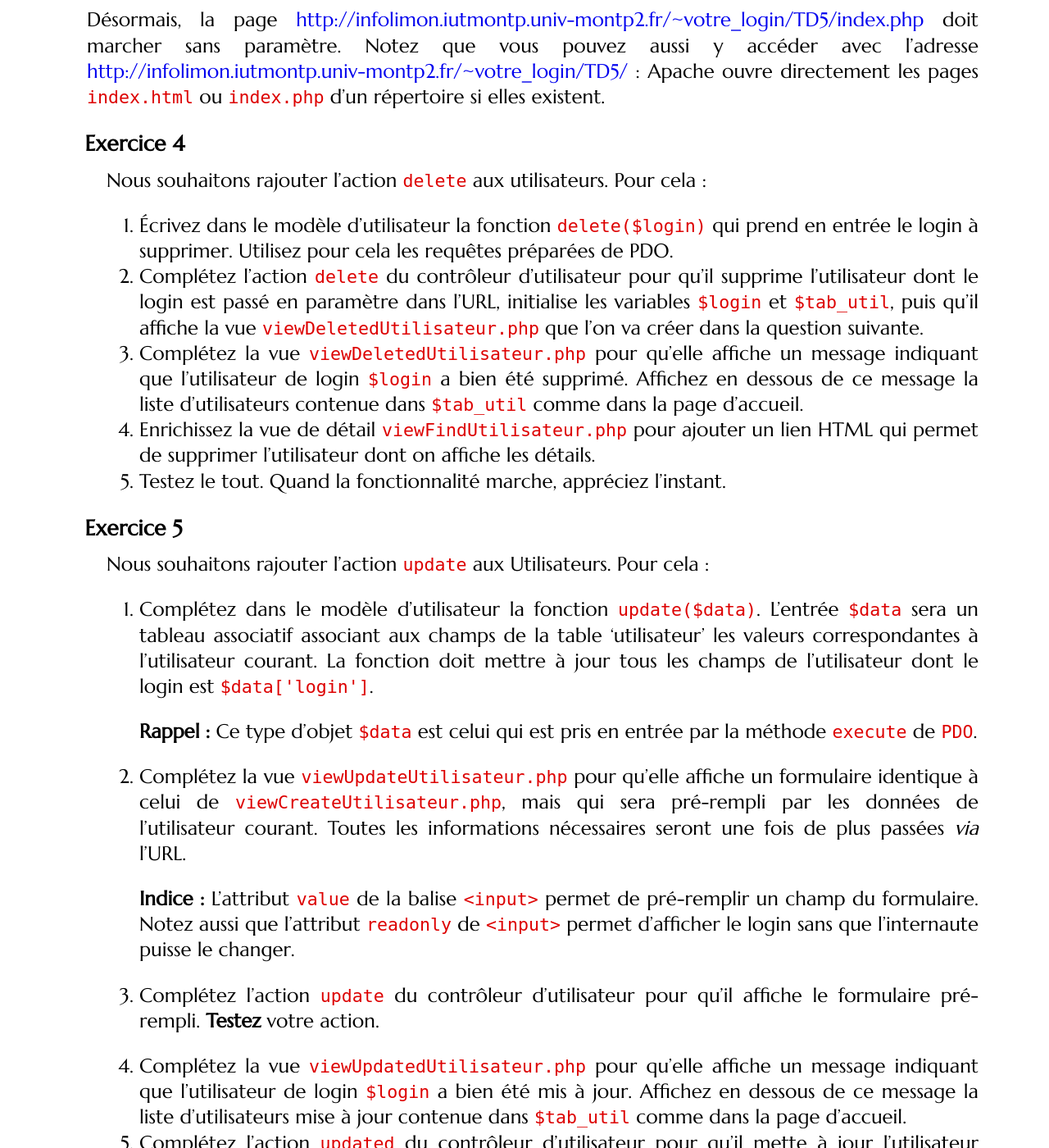
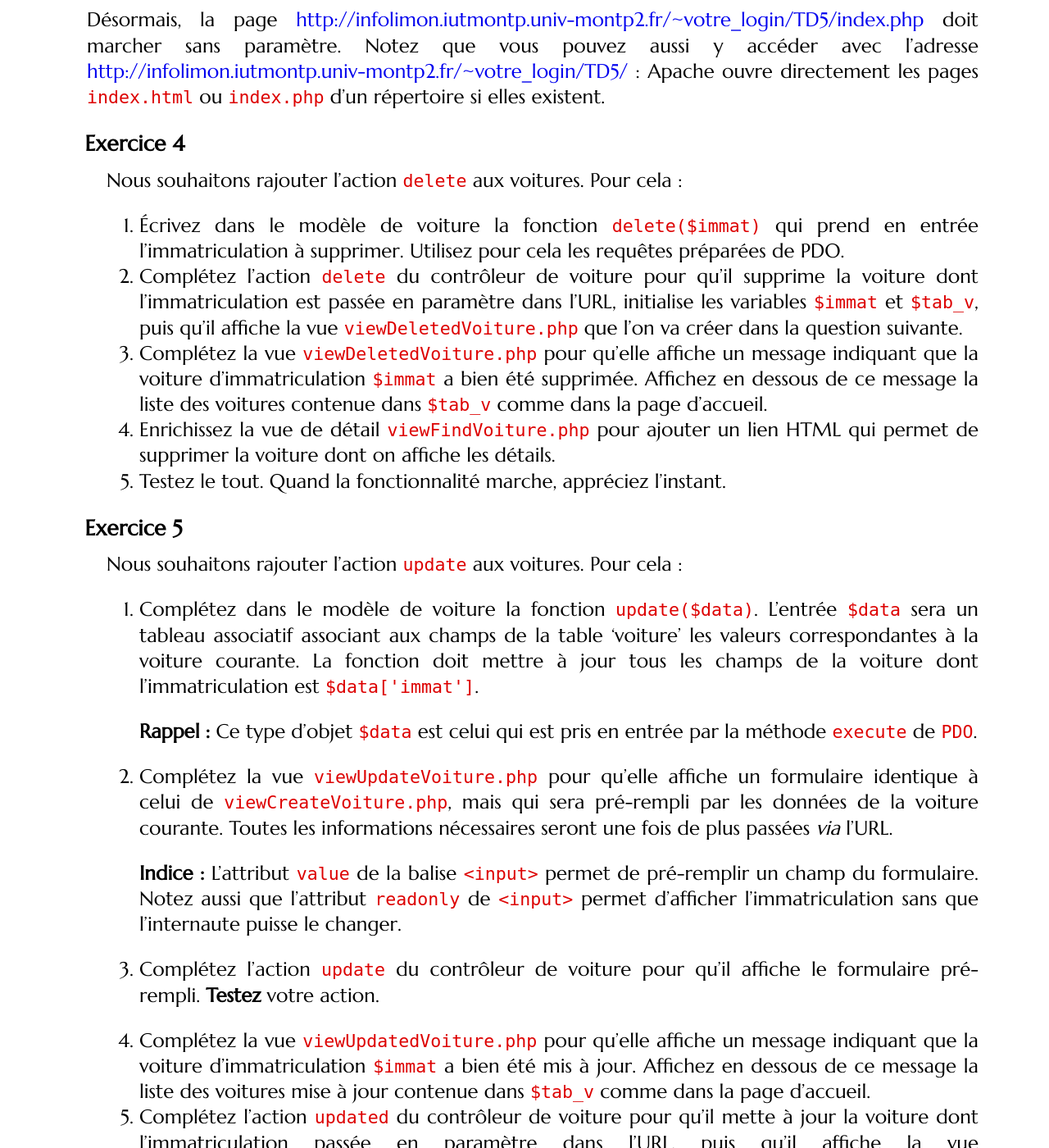
Before and after one commit to romainlebreton/R3.01-DeveloppementWeb, a Jekyll site: the page built from tutorials/tutorial5.md, in a window 1280 px wide and 1400 px high, scrolled down 3354 px. Shown: the whole window at 82% size. Built offline with Jekyll 4.4.1, drawn with Linux system fonts in a browser that asks for light colours; some web fonts are replaced; some of the changed text lies outside the part shown.

Commit message:
Update tutorial5.md

```diff
--- a/tutorials/tutorial5.md
+++ b/tutorials/tutorial5.md
@@ -203,60 +203,60 @@ si elles existent.
 
 <div class="exercise">
 
-Nous souhaitons rajouter l'action `delete` aux utilisateurs. Pour cela :
+Nous souhaitons rajouter l'action `delete` aux voitures. Pour cela :
 
-1. Écrivez dans le modèle d'utilisateur la fonction `delete($login)` qui prend
-   en entrée le login à supprimer. Utilisez pour cela les requêtes préparées de
+1. Écrivez dans le modèle de voiture la fonction `delete($immat)` qui prend
+   en entrée l'immatriculation à supprimer. Utilisez pour cela les requêtes préparées de
    PDO.
-1. Complétez l'action `delete` du contrôleur d'utilisateur pour qu'il supprime
-   l'utilisateur dont le login est passé en paramètre dans l'URL, initialise les
-   variables `$login` et `$tab_util`, puis qu'il affiche la vue
-   `viewDeletedUtilisateur.php` que l'on va créer dans la question suivante.
-1. Complétez la vue `viewDeletedUtilisateur.php` pour qu'elle affiche un message
-   indiquant que l'utilisateur de login `$login` a bien été supprimé. Affichez
-   en dessous de ce message la liste d'utilisateurs contenue dans `$tab_util`
+1. Complétez l'action `delete` du contrôleur de voiture pour qu'il supprime
+   la voiture dont l'immatriculation est passée en paramètre dans l'URL, initialise les
+   variables `$immat` et `$tab_v`, puis qu'il affiche la vue
+   `viewDeletedVoiture.php` que l'on va créer dans la question suivante.
+1. Complétez la vue `viewDeletedVoiture.php` pour qu'elle affiche un message
+   indiquant que la voiture d'immatriculation  `$immat` a bien été supprimée. Affichez
+   en dessous de ce message la liste des voitures contenue dans `$tab_v`
    comme dans la page d'accueil.
-1. Enrichissez la vue de détail `viewFindUtilisateur.php` pour ajouter un lien
-   HTML qui permet de supprimer l'utilisateur dont on affiche les détails.
+1. Enrichissez la vue de détail `viewFindVoiture.php` pour ajouter un lien
+   HTML qui permet de supprimer la voiture dont on affiche les détails.
 1. Testez le tout. Quand la fonctionnalité marche, appréciez l'instant.
 
 </div>
 
 <div class="exercise">
 
-Nous souhaitons rajouter l'action `update` aux Utilisateurs. Pour cela :
+Nous souhaitons rajouter l'action `update` aux voitures. Pour cela :
 
-1. Complétez dans le modèle d'utilisateur la fonction `update($data)`. L'entrée
+1. Complétez dans le modèle de voiture la fonction `update($data)`. L'entrée
    `$data` sera un tableau associatif associant aux champs de la table
-   'utilisateur' les valeurs correspondantes à l'utilisateur courant. La fonction
-   doit mettre à jour tous les champs de l'utilisateur dont le login est
-   `$data['login']`.
+   'voiture' les valeurs correspondantes à la voiture courante. La fonction
+   doit mettre à jour tous les champs de la voiture  dont l'immatriculation  est
+   `$data['immat']`.
 
    **Rappel :** Ce type d'objet `$data` est celui qui est pris en entrée par la
    méthode `execute` de `PDO`.
 
-1. Complétez la vue `viewUpdateUtilisateur.php` pour qu'elle affiche un
-   formulaire identique à celui de `viewCreateUtilisateur.php`, mais qui sera
-   pré-rempli par les données de l'utilisateur courant. Toutes les informations
+1. Complétez la vue `viewUpdateVoiture.php` pour qu'elle affiche un
+   formulaire identique à celui de `viewCreateVoiture.php`, mais qui sera
+   pré-rempli par les données de la voiture courante. Toutes les informations
    nécessaires seront une fois de plus passées *via* l'URL.
 
    **Indice :** L'attribut `value` de la balise `<input>` permet de pré-remplir un
    champ du formulaire.  Notez aussi que l'attribut `readonly` de `<input>`
-   permet d'afficher le login sans que l'internaute puisse le changer.
+   permet d'afficher l'immatriculation sans que l'internaute puisse le changer.
 
-1. Complétez l'action `update` du contrôleur d'utilisateur pour qu'il affiche le
+1. Complétez l'action `update` du contrôleur de voiture pour qu'il affiche le
    formulaire pré-rempli. **Testez** votre action.
 
-1. Complétez la vue `viewUpdatedUtilisateur.php` pour qu'elle affiche un message
-   indiquant que l'utilisateur de login `$login` a bien été mis à jour. Affichez
-   en dessous de ce message la liste d'utilisateurs mise à jour contenue dans
-   `$tab_util` comme dans la page d'accueil.
-1. Complétez l'action `updated` du contrôleur d'utilisateur pour qu'il mette à
-   jour l'utilisateur dont le login est passé en paramètre dans l'URL, puis
-   qu'il affiche la vue `viewUpdatedUtilisateur.php` après l'avoir correctement
-   initialisé.
-1. Enrichissez la vue de détail `viewFindUtilisateur.php` pour ajouter un lien
-   HTML qui permet de mettre à jour l'utilisateur dont on affiche les détails.
+1. Complétez la vue `viewUpdatedVoiture.php` pour qu'elle affiche un message
+   indiquant que la voiture d'immatriculation `$immat` a bien été mis à jour. Affichez
+   en dessous de ce message la liste des voitures mise à jour contenue dans
+   `$tab_v` comme dans la page d'accueil.
+1. Complétez l'action `updated` du contrôleur de voiture pour qu'il mette à
+   jour la voiture dont l'immatriculation passée en paramètre dans l'URL, puis
+   qu'il affiche la vue `viewUpdatedVoiture.php` après l'avoir correctement
+   initialisée.
+1. Enrichissez la vue de détail `viewFindVoiture.php` pour ajouter un lien
+   HTML qui permet de mettre à jour la voiture dont on affiche les détails.
 1. Testez le tout. Quand la fonctionnalité marche, appréciez de nouveau
    l'instant.
 
```
